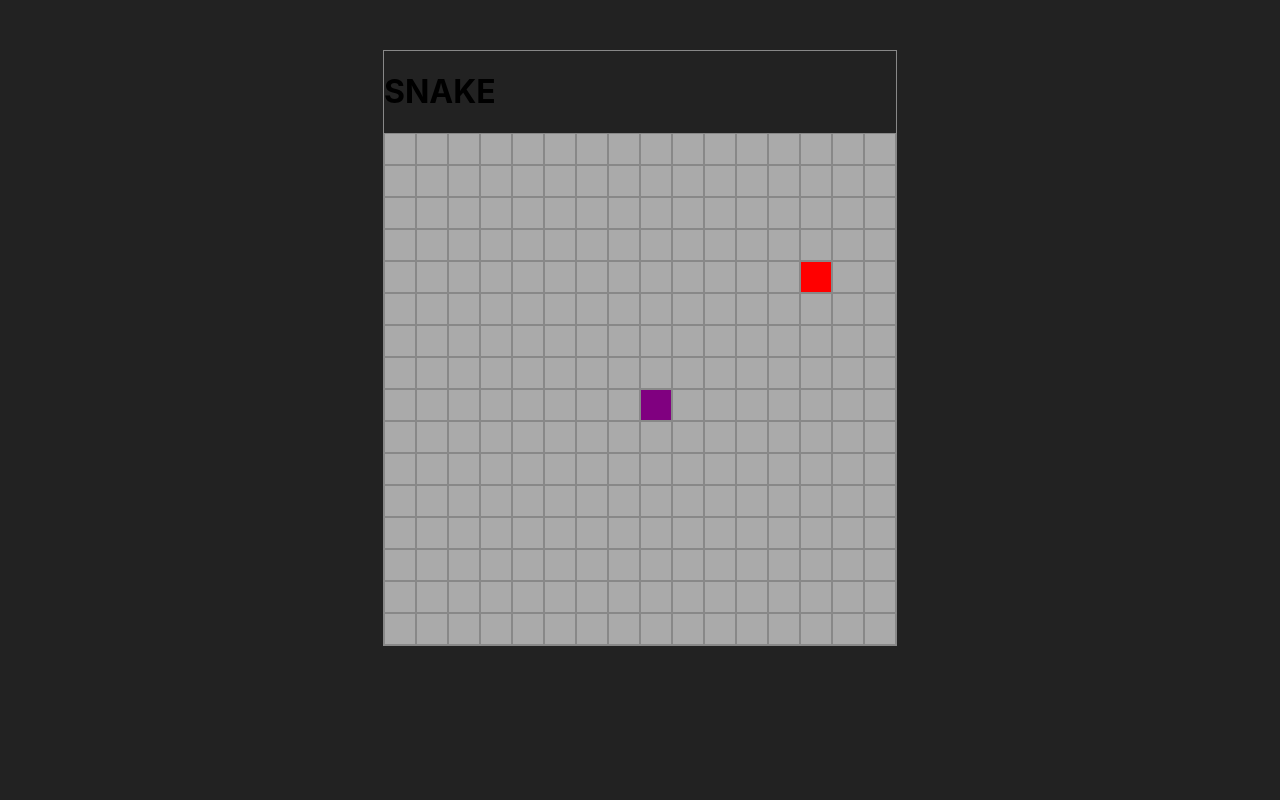
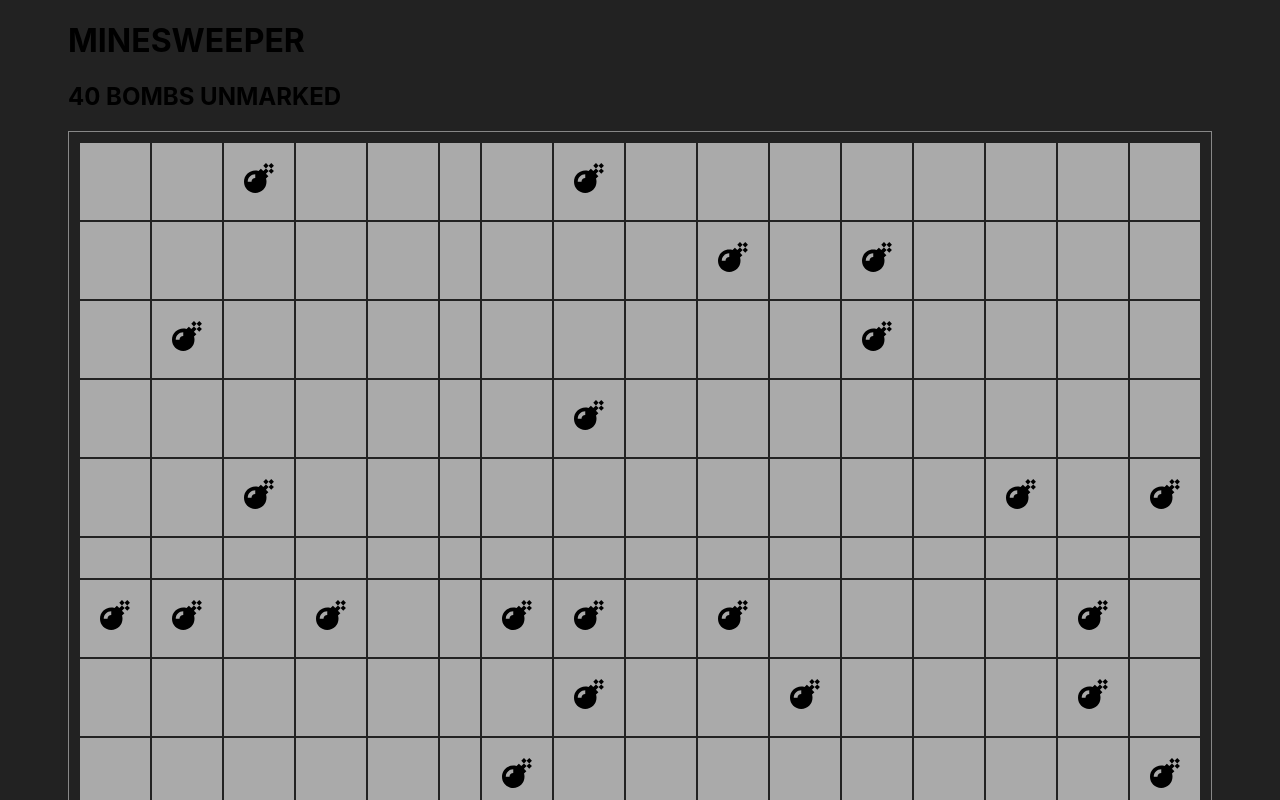
Before and after one commit to cajsoccer/SnakeSweeper-Client, a React (Create React App) app: page / in a window 1280 px wide. Shown: the top 800 px of the page. Built offline with nearby package versions, Linux system fonts and the light colour scheme.

Commit message:
refactor for single dimension array, fix bucket filling flag bug

```diff
--- a/src/App.css
+++ b/src/App.css
@@ -3,9 +3,9 @@ body {
 }
 
 .Grid {
-  display: inline-block;
-  margin: auto;
-  margin-top: 50px;
+  display: grid;
+  grid-template-columns: auto auto auto auto auto auto auto auto auto auto auto auto auto auto auto auto;
+  padding: 10px;
   border: #888 solid 1px;
 }
 
@@ -16,15 +16,10 @@ body {
 .Square,
 .Flipped {
   background-color: #aaa;
-  width: 30px;
-  height: 30px;
-  border: #888 solid 1px;
-  display: flex;
-  align-items: center;
-  justify-content: center;
-  font-size: 18px;
-  font-weight: bold;
-  font-family: "Courier New", Courier, monospace;
+  border: 1px solid rgba(0, 0, 0, 0.8);
+  padding: 20px;
+  font-size: 30px;
+  text-align: center;
 }
 
 .Flipped {
--- a/src/Components/App.tsx
+++ b/src/Components/App.tsx
@@ -1,14 +1,14 @@
 import React from "react";
 import "../App.css";
-//import MineGrid from "./MineGrid";
-import SnakedGrid from "./SnakeGrid";
+import MineGrid from "./MineGrid";
+//import SnakedGrid from "./SnakeGrid";
 
 function App() {
   return (
     <div
       style={{ display: "flex", alignItems: "center", flexDirection: "column" }}
     >
-      <SnakedGrid />
+      <MineGrid />
     </div>
   );
 }
--- a/src/Components/MineGrid.tsx
+++ b/src/Components/MineGrid.tsx
@@ -1,5 +1,5 @@
 import React, { useState, useEffect } from "react";
-import MineRow from "./MineRow";
+import MineSquare from "./MineSquare";
 import { MineSquareType } from "../Types";
 import MineGameOver from "./MineGameOver";
 
@@ -11,7 +11,6 @@ function MineGrid() {
   const [flagsLeft, setFlagsLeft] = useState(40);
   const [timer, setTimer] = useState(0);
   const [finalTime, setFinalTime] = useState("");
-  let checkedAlreadyList: number[] = [];
 
   useEffect(() => {
     const interval = setInterval(() => {
@@ -21,14 +20,12 @@ function MineGrid() {
   }, [timer]);
 
   function getInitGrid(size: number) {
-    let initialSquareList: MineSquareType[][] = [];
+    let initialSquareList: MineSquareType[] = [];
     for (let i = 0; i < size; i++) {
-      let tempRow: MineSquareType[] = [];
       for (let j = 0; j < size; j++) {
-        tempRow.push({
-          id: i * size + j + 1,
-          xPos: i,
-          yPos: j,
+        initialSquareList.push({
+          x: i,
+          y: j,
           adjacentBombs: 0,
           flipped: false,
           flagged: false,
@@ -36,164 +33,109 @@ function MineGrid() {
           hovered: false,
         });
       }
-      initialSquareList.push(tempRow);
     }
     for (let i = 0; i < 40; i++) {
       let randX = Math.floor(Math.random() * size);
       let randY = Math.floor(Math.random() * size);
-      while (initialSquareList[randX][randY].bomb) {
+      let randSquare = getSquare(randX, randY, initialSquareList);
+      while (randSquare.bomb) {
         randX = Math.floor(Math.random() * size);
         randY = Math.floor(Math.random() * size);
+        randSquare = getSquare(randX, randY, initialSquareList);
       }
-      initialSquareList[randX][randY].bomb = true;
+      randSquare.bomb = true;
     }
-    for (let i = 0; i < size; i++) {
-      for (let j = 0; j < size; j++) {
-        for (let k = -1; k <= 1; k++) {
-          if (
-            i - 1 >= 0 &&
-            j + k >= 0 &&
-            j + k <= size - 1 &&
-            initialSquareList[i - 1][j + k].bomb
-          ) {
-            initialSquareList[i][j].adjacentBombs++;
-          }
-        }
-        for (let k = -1; k <= 1; k++) {
-          if (
-            k !== 0 &&
-            j + k >= 0 &&
-            j + k <= size - 1 &&
-            initialSquareList[i][j + k].bomb
-          ) {
-            initialSquareList[i][j].adjacentBombs++;
-          }
-        }
-        for (let k = -1; k <= 1; k++) {
-          if (
-            i + 1 <= size - 1 &&
-            j + k >= 0 &&
-            j + k <= size - 1 &&
-            initialSquareList[i + 1][j + k].bomb
-          ) {
-            initialSquareList[i][j].adjacentBombs++;
-          }
-        }
-      }
-    }
+    initialSquareList.forEach((ps) => {
+      const adjacentSquares = initialSquareList.filter(
+        (ss) =>
+          Math.abs(ps.x - ss.x) <= 1 &&
+          Math.abs(ps.y - ss.y) <= 1 &&
+          !(ps.x === ss.x && ps.y === ss.y)
+      );
+      adjacentSquares.forEach((ss) => {
+        if (ss.bomb) ps.adjacentBombs++;
+      });
+    });
     return initialSquareList;
   }
 
-  function flipAdjacentSquares(id: number) {
-    //console.log("first clicked: " + firstSquareClicked);
+  function flipAdjacentSquares(x: number, y: number) {
     let tempList = [...squareList];
-    const size = tempList.length;
-    for (let i = 0; i < tempList.length; i++) {
-      for (let j = 0; j < tempList.length; j++) {
-        if (tempList[i][j].id === id) {
-          console.log("is bomb: " + tempList[i][j].bomb);
+    let pivotSquare = getSquare(x, y, tempList);
+    if (!pivotSquare.bomb) {
+      pivotSquare.flipped = true;
+      if (pivotSquare.flagged) {
+        pivotSquare.flagged = false;
       }
-        if (
-          tempList[i][j].id === id &&
-          !tempList[i][j].bomb &&
-          !checkedAlreadyList.includes(id)
-        ) {
-          tempList[i][j].flipped = true;
-          if (tempList[i][j].flagged) {
-            //console.log("flagged flip");
-            setFlagsLeft(flagsLeft + 1);
+      setSquareList([...tempList]);
+      setFlagsLeft(40 - squareList.filter((s) => s.flagged).length);
+      tempList = [...squareList];
+      pivotSquare = getSquare(x, y, tempList);
+      if (pivotSquare.adjacentBombs === 0) {
+        const adjacentSquares = tempList.filter(
+          (s) =>
+            Math.abs(pivotSquare.x - s.x) <= 1 &&
+            Math.abs(pivotSquare.y - s.y) <= 1 &&
+            !(pivotSquare.x === s.x && pivotSquare.y === s.y)
+        );
+        adjacentSquares.forEach((s) => {
+          if (!s.flipped) {
+            flipAdjacentSquares(s.x, s.y);
           }
-          setSquareList(tempList);
-          if (tempList[i][j].adjacentBombs === 0) {
-            for (let k = -1; k <= 1; k++) {
-              if (i - 1 >= 0 && j + k >= 0 && j + k <= size - 1) {
-                checkedAlreadyList.push(id);
-                flipAdjacentSquares(tempList[i - 1][j + k].id);
-              }
-            }
-            for (let k = -1; k <= 1; k++) {
-              if (k !== 0 && j + k >= 0 && j + k <= size - 1) {
-                checkedAlreadyList.push(id);
-                flipAdjacentSquares(tempList[i][j + k].id);
-              }
-            }
-            for (let k = -1; k <= 1; k++) {
-              if (i + 1 <= size - 1 && j + k >= 0 && j + k <= size - 1) {
-                checkedAlreadyList.push(id);
-                flipAdjacentSquares(tempList[i + 1][j + k].id);
-              }
-            }
-          }
-        }
+        });
       }
     }
   }
 
-  function gridLeftClickUpdate(id: number) {
+  function gridLeftClickUpdate(x: number, y: number) {
     if (!gameOver) {
       let tempList = [...squareList];
-      for (let i = 0; i < tempList.length; i++) {
-        for (let j = 0; j < tempList.length; j++) {
-          if (tempList[i][j].id === id) {
-            if (tempList[i][j].flagged) {
+      let clickedSquare = getSquare(x, y, tempList);
+      if (clickedSquare.flagged) {
         return;
       }
       if (!firstSquareClicked) {
-              while (tempList[i][j].bomb) {
+        while (clickedSquare.bomb) {
           tempList = getInitGrid(16);
+          clickedSquare = getSquare(x, y, tempList);
         }
         setFirstSquareClicked(true);
         setTimer(0);
       }
-            tempList[i][j].flipped = true;
-            if (tempList[i][j].bomb) {
+      clickedSquare.flipped = true;
+      if (clickedSquare.bomb) {
         const bombSound = new Audio(`./sounds/explosion.mp3`);
         bombSound.play();
         endGame(false);
       }
-            setSquareList(tempList);
-            flipAdjacentSquares(id);
-            if (getEmptySquareCount() === 0) {
+      setSquareList([...tempList]);
+      if (clickedSquare.adjacentBombs === 0) {
+        flipAdjacentSquares(x, y);
+      }
+      if (squareList.filter((s) => !s.bomb && !s.flipped).length === 0) {
         endGame(true);
       }
     }
   }
+
+  function gridRightClickUpdate(x: number, y: number) {
+    if (!gameOver && firstSquareClicked) {
+      let tempList = [...squareList];
+      const clickedSquare = getSquare(x, y, tempList);
+      if (clickedSquare.flagged) {
+        clickedSquare.flagged = false;
+      } else {
+        if (flagsLeft > 0) {
+          clickedSquare.flagged = true;
         }
+      }
+      setSquareList([...tempList]);
+      setFlagsLeft(40 - squareList.filter((s) => s.flagged).length);
     }
   }
 
-  function gridRightClickUpdate(id: number) {
-    if (!gameOver && firstSquareClicked) {
-      let tempList = [...squareList];
-      for (let i = 0; i < tempList.length; i++) {
-        for (let j = 0; j < tempList.length; j++) {
-          if (tempList[i][j].id === id) {
-            if (tempList[i][j].flagged) {
-              tempList[i][j].flagged = !tempList[i][j].flagged;
-              setFlagsLeft(flagsLeft + 1);
-            } else {
-              if (flagsLeft > 0) {
-                tempList[i][j].flagged = !tempList[i][j].flagged;
-                setFlagsLeft(flagsLeft - 1);
-              }
-            }
-          }
-        }
-      }
-      setSquareList(tempList);
-    }
-  }
-
-  function getEmptySquareCount() {
-    let count = 0;
-    for (let i = 0; i < squareList.length; i++) {
-      for (let j = 0; j < squareList.length; j++) {
-        if (!squareList[i][j].bomb && !squareList[i][j].flipped) {
-          count++;
-        }
-      }
-    }
-    return count;
+  function getSquare(x: number, y: number, list: MineSquareType[]) {
+    return list.filter((s) => s.x === x && s.y === y)[0];
   }
 
   function endGame(gameWon: boolean) {
@@ -215,7 +157,7 @@ function MineGrid() {
   }
 
   return (
-    <div className="Grid">
+    <div>
       <h1>MINESWEEPER</h1>
       <h2>{flagsLeft} BOMBS UNMARKED</h2>
       {firstSquareClicked && !gameOver ? (
@@ -223,14 +165,16 @@ function MineGrid() {
       ) : (
         <div></div>
       )}
-      {squareList.map((row, index) => (
-        <MineRow
+      <div className="Grid">
+        {squareList.map((square, index) => (
+          <MineSquare
             key={index}
-          row={row}
+            square={square}
             leftClick={gridLeftClickUpdate}
             rightClick={gridRightClickUpdate}
           />
-      ))}
+        ))}{" "}
+      </div>
       {gameOver ? (
         <MineGameOver gameWon={gameWon} finalTime={finalTime} />
       ) : (
--- a/src/Components/MineSquare.tsx
+++ b/src/Components/MineSquare.tsx
@@ -5,17 +5,17 @@ import Flag from "../icons/Flag";
 
 interface MineSquareProps {
   square: MineSquareType;
-  leftClick: (x: number) => void;
-  rightClick: (x: number) => void;
+  leftClick: (x: number, y: number) => void;
+  rightClick: (x: number, y: number) => void;
 }
 
 function MineSquare({ square, leftClick, rightClick }: MineSquareProps) {
   return (
     <div
-      onClick={() => leftClick(square.id)}
+      onClick={() => leftClick(square.x, square.y)}
       onContextMenu={(event) => {
         event.preventDefault();
-        rightClick(square.id);
+        rightClick(square.x, square.y);
       }}
       className={
         (square.flipped ? "Flipped" : "Square") +
@@ -26,10 +26,11 @@ function MineSquare({ square, leftClick, rightClick }: MineSquareProps) {
     >
       {!square.flipped && square.flagged && <Flag />}
       {square.bomb && <Bomb />}
-      {!square.bomb &&
+      {square.flipped &&
+        !square.bomb &&
         square.adjacentBombs > 0 &&
         square.adjacentBombs.toString()}
-      {!square.bomb && square.adjacentBombs === 0 && "/"}
+      {square.flipped && !square.bomb && square.adjacentBombs === 0 && "/"}
     </div>
   );
 }
--- a/src/Types.tsx
+++ b/src/Types.tsx
@@ -1,7 +1,6 @@
 export interface MineSquareType {
-  id: number;
-  xPos: number;
-  yPos: number;
+  x: number;
+  y: number;
   adjacentBombs: number;
   flipped: boolean;
   flagged: boolean;
```
Also changed, not shown: src/Components/MineRow.tsx (deleted, +0 -21 lines), src/Components/SnakeGrid.tsx (+13 -0 lines). Lines whose indentation alone changed are shown as unchanged.
